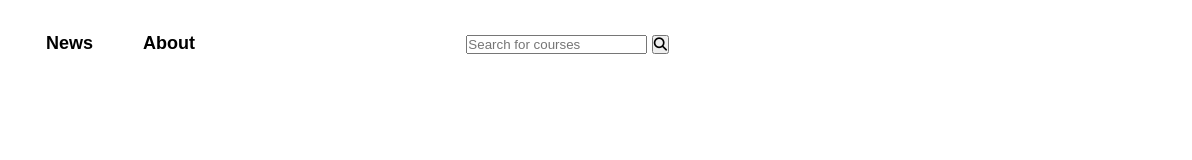
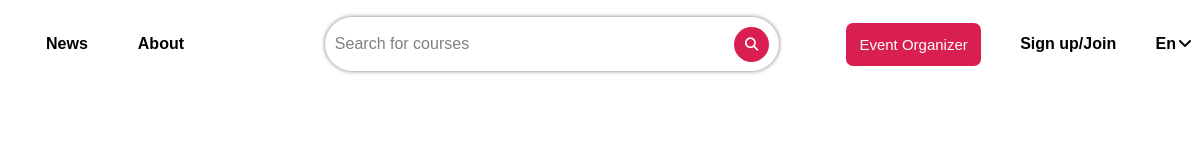
Before and after one commit to Arthur-Smart/MLH-Registration-HTML-CSS, a plain HTML site: page index.html in a window 1280 px wide. Shown: the full height of the page, 88-1280 px from the left. Drawn offline with Linux system fonts and the light colour scheme; a web font is replaced by a local one.

Commit message:
finished the navigation bar design

```diff
--- a/index.css
+++ b/index.css
@@ -8,7 +8,9 @@
 
 :root{
     --primary-font:'Product Sans', sans-serif;
+    --primary-color:#D91F4F
 }
+
 
 .container{
     width:1280px;
@@ -32,6 +34,7 @@ nav{
 }
 
 .nav-left{
+    width:27%;
     display: flex;
     align-items: center;
 }
@@ -55,7 +58,7 @@ nav{
 
 .links ul li{
     display: flex;
-    font-size: 1.125rem;
+    font-size: 1rem;
     font-weight:600;
 }
 
@@ -64,5 +67,77 @@ nav{
 }
 
 .nav-center{
-    width:454.3px
+    width:46%;
+    display: flex;
+    align-items: center;
+    justify-content: center;
 }
+
+.search-form{
+    width:454.3px;
+    height: 53.04px;
+    display: flex;
+    align-items: center;
+    justify-content: space-between;
+    padding:0.625rem;
+    border-radius: 50px;
+    box-shadow: 0px 0px 4px 0px rgba(0,0,0,0.534);
+-webkit-box-shadow: 0px 0px 4px 0px rgba(0, 0, 0, 0.534);
+-moz-box-shadow: 0px 0px 4px 0px rgba(0,0,0,0.534);
+}
+
+.search-form input[type="text"]{
+    width:90%;
+    border:none;
+    outline:0;
+    font-family: var(--primary-font);
+    font-size: 1.063rem;
+}
+
+.search-form input[type="text"]::placeholder{
+    color:gray;
+    font-family: var(--primary-font);
+    font-size: 16px;
+}
+
+.search-btn{
+    height:35px;
+    width:35px;
+    border:none;
+    border-radius:50%;
+    color:white;
+    background-color: var(--primary-color);
+
+}
+
+.nav-right{
+    width:27%;
+    display: flex;
+    align-items: center;
+    justify-content: space-between;
+}
+
+.event-organizer-btn{
+    padding:0.813rem;
+    border:none;
+    border-radius: 7px;
+    color:white;
+    font-family: var(--primary-font);
+    font-size: 0.938rem;
+    background-color: var(--primary-color);
+}
+
+.nav-right p{
+    font-size: 1rem;
+    font-weight:600;
+}
+
+.select-language{
+    display: flex;
+    align-items: center;
+    font-size: 1rem;
+}
+
+.select-language .fa-angle-down{
+    margin-left: 2px;
+}
--- a/index.html
+++ b/index.html
@@ -20,10 +20,20 @@
                 </div>
             </div>
             <div class="nav-center">
-                <input type="text" placeholder="Search for courses"/>
-                <button><i class="fa-solid fa-magnifying-glass"></i></button>
+                <form class="search-form">
+                    <input type="text" placeholder="Search for courses"/>
+                    <button class="search-btn"><i class="fa-solid fa-magnifying-glass"></i></button>
+                </form>
+
             </div>
-            <div class="nav-right"></div>
+            <div class="nav-right">
+                <button class="event-organizer-btn">Event Organizer</button>
+                <p>Sign up/Join</p>
+                <div class="select-language">
+                    <h4>En</h4>
+                    <i class="fa-solid fa-angle-down"></i>
+                </div>
+            </div>
         </div>
     </nav>
 </body>
```
